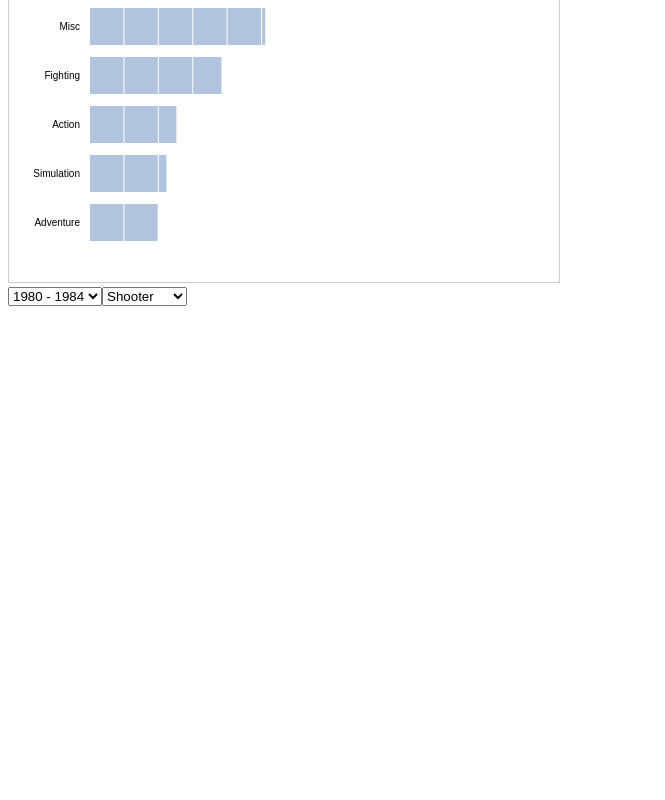
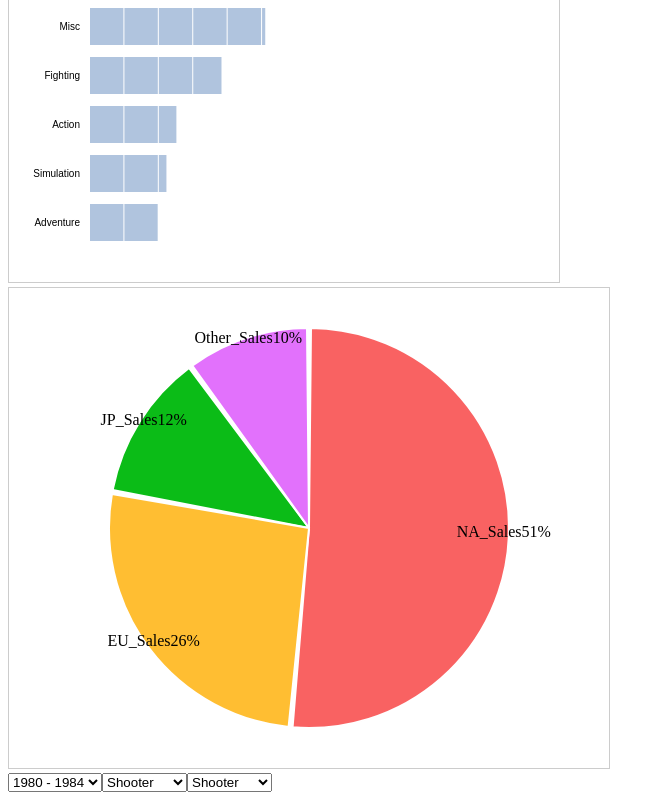
Before and after one commit to hapiwangy/datavisualization_our_part, a plain HTML site: page happy_index.html in a window 1280 px wide. Shown: the part 933-1733 px from the top of the page, without its empty margins (0-665 px from the left). Before the commit the page ends 1247 px from the top, so only its background shows below. Drawn offline with nearby package versions, Linux system fonts and the light colour scheme.

Commit message:
add pie chart and related function

```diff
--- a/happy_canvas/prepare_data.js
+++ b/happy_canvas/prepare_data.js
@@ -1,7 +1,3 @@
-import {
-    divideintofive
-} from "./others.js";
-
 export function prepareHappyFirstBarChartData(videoGameData) {
     // 回傳整個東西
     // console.log(videoGameData);
@@ -88,3 +84,35 @@ export function prepareHappyLineChartData(DataIntoFive) {
     return consequence;
 
 }
+
+export function prepareHappyPieChart(videoGameData){
+    // 先用總和的資料來做分布
+    let ArrayData = [];
+    let dif_genre = [];
+    let Sales = ["JP_Sales", "NA_Sales", "EU_Sales", "Other_Sales"];
+    for (let i = 0;i < videoGameData.length; i++){
+        let name = videoGameData[i]['Genre'];
+        if (dif_genre.includes(name)){
+            ArrayData[dif_genre.indexOf(name)].SalesNumber[0] += videoGameData[i]['JP_Sales'];
+            ArrayData[dif_genre.indexOf(name)].SalesNumber[1] += videoGameData[i]['NA_Sales'];
+            ArrayData[dif_genre.indexOf(name)].SalesNumber[2] += videoGameData[i]['EU_Sales'];
+            ArrayData[dif_genre.indexOf(name)].SalesNumber[3] += videoGameData[i]['Other_Sales'];
+            // ArrayData[dif_genre.indexOf(name)].SalesNumber[4] += videoGameData[i]['Global_Sales'];
+
+        } else {
+            let obj = {"Genre":name, Sales, SalesNumber:[]};
+            obj.SalesNumber.push(videoGameData[i]["EU_Sales"]);
+            obj.SalesNumber.push(videoGameData[i]["NA_Sales"]);
+            obj.SalesNumber.push(videoGameData[i]["JP_Sales"]);
+            obj.SalesNumber.push(videoGameData[i]["Other_Sales"]);
+            // obj.SalesNumber.push(videoGameData[i]["Global_Sales"]);
+            ArrayData.push(obj);
+            dif_genre.push(name);
+        }
+    }
+    for (let i = 0;i < ArrayData.length; i++){
+        ArrayData[i].SalesNumber = ArrayData[i].SalesNumber.map((k)=>{return parseInt(k);});
+    }
+    // 回傳一個 [{種類, 地區銷售額1, 地區銷售額2...}]的資料
+    return ArrayData;
+}
--- a/happy_canvas/set_canvas.js
+++ b/happy_canvas/set_canvas.js
@@ -177,3 +177,91 @@ g.append("path")
       .attr("stroke-width", 2)
       .attr("d", line);
 }
+
+export function SetHappyPieChart(Data, which){
+  // 傳入整理好的資料和要用哪一個來作圖(數字表示)
+  let region = Data[which]["Sales"];
+  let Sales = Data[which]["SalesNumber"];
+
+  let data = region.map(function(label, index) {
+    return {
+      label: label,
+      value: Sales[index]
+    };
+  });
+
+  // console.log(data);
+  // const svgWidth = parseInt(d3.select(".happy-piechart-container").style("width")),
+  // svgHeight = svgWidth*0.8,
+  // margin = 40;
+  const svgWidth = 600,
+  svgHeight = svgWidth*0.8,
+  margin = 40;
+  const svg = d3.select(".happy-piechart-container")
+  .append("svg")
+  .attr("width", svgWidth)
+  .attr("height", svgHeight);
+  svg.append("g")
+  .attr("class", "slices")
+  .attr('transform', `translate(${svgWidth / 2}, ${svgHeight / 2})`);
+  svg.append("g")
+  .attr("class", "labels");
+  svg.append("g")
+  .attr("class", "lines");
+  const color = d3.scaleOrdinal()
+                .range(["#0bbc17","#F96262", '#ffbe32', '#e271fc']);
+  const radius = Math.min(svgWidth, svgHeight) / 2 - margin;
+  const piechart = d3.pie().value(d => d.value);
+  const arc = d3.arc()
+              .innerRadius(0)
+              .outerRadius(radius)
+              .padAngle(.02)
+  const outerArc = d3.arc()
+                   .outerRadius(radius * 0.9)
+                   .innerRadius(radius * 0.9)
+  const data_ready = piechart(data)
+  const total = d3.sum(data, d => d.value)
+  data.forEach(d => {
+    d.percentage = Math.round((d.value/total)*100)
+  })
+// 建立pie
+const cutePie = svg.select('.slices')
+        .selectAll('g')
+        .data(data_ready)
+        .enter()
+        .append('g')
+        .attr('class', 'arc')
+
+ cutePie.append('path')
+        .attr('d', arc)
+        .attr('fill', color)
+        .attr("stroke", "#fff")
+        .style("stroke-width", "2px")
+        .style("opacity", 1);
+  const arcText = d3.arc()
+        .innerRadius(radius)
+        .outerRadius(radius - 10)
+
+const itemText = cutePie.append('text')
+              .attr('transform', d => `translate(${arcText.centroid(d)})`)
+              .text(d => d.data.label + d.data.percentage + '%')
+              .style('text-anchor', 'middle')
+              .style('font-size', 16)
+              .style('fill', 'black')
+              d3.selectAll('.arc path')
+              .style('cursor', 'pointer')
+              .on('mouseover', function(){
+                 d3.select(this)
+                   .transition()
+                   .duration(500)
+                   .style("filter", "drop-shadow(2px 4px 6px black)")
+                   .style('transform', 'scale(1.1)')
+              })
+              .on('mouseleave', function(){
+                d3.select(this)
+                  .transition()
+                  .duration(500)
+                  .style("filter", "drop-shadow(0 0 0 black)")
+                  .style('transform', 'scale(1)')
+              })
+}
--- a/happy_index.html
+++ b/happy_index.html
@@ -9,6 +9,7 @@
 <body>
     <div class="happy-linechart-container" id="line-chart"></div>
     <div class="happy-chart-container" id="first-chart"></div>
+    <div class="happy-piechart-container" id="pie-chart"></div>
     <script src="//unpkg.com/d3"></script>
     <script type="module" src="happy_main.js"></script>
 </body>
--- a/happy_main.js
+++ b/happy_main.js
@@ -3,12 +3,15 @@ import {
     filterData,
 } from './utilities.js';
 import {
+    SetHappyPieChart,
     setHappyFirstCanvas,
-    setHappyLineChart
+    setHappyLineChart,
+
 } from './happy_canvas/set_canvas.js'
 import {
     prepareHappyFirstBarChartData,
-    prepareHappyLineChartData
+    prepareHappyLineChartData,
+    prepareHappyPieChart
 } from './happy_canvas/prepare_data.js'
 import  {
     divideintofive,
@@ -60,6 +63,26 @@ function ready(videoGameData) {
         let HappyLineChartData = prepareHappyLineChartData(DataIntoFive);
         setHappyLineChart(HappyLineChartData, genres[getValue]);
     })
+
+    // 圖表三 圓餅圖
+    let piechartData = prepareHappyPieChart(videoGameClean);
+    SetHappyPieChart(piechartData, 0);
+    // 獲得設定好選項的select
+    let piechartselect = addSelectGenre(genres);
+    // 綁訂到特定div
+    let piediv = document.querySelector('#pie-chart');
+    // 選定特定的class
+    document.body.appendChild(piechartselect);
+    // 綁定事件
+    piechartselect.addEventListener("change", function(event){
+        let getValue = event.target.value;
+        piediv.innerHTML = "";
+        // console.log(getValue)
+        let HappypieChartData = piechartData;
+        SetHappyPieChart(HappypieChartData, getValue);
+    })
+
+
   }
 // 資料讀取和entry point和data cleaning
 d3.csv('./data/Video_Games_Sales_as_at_22_Dec_2016.csv', type).then(
```
Also changed, not shown: concept/resource.png (added), progess.txt (added). Lines whose indentation alone changed are shown as unchanged.
